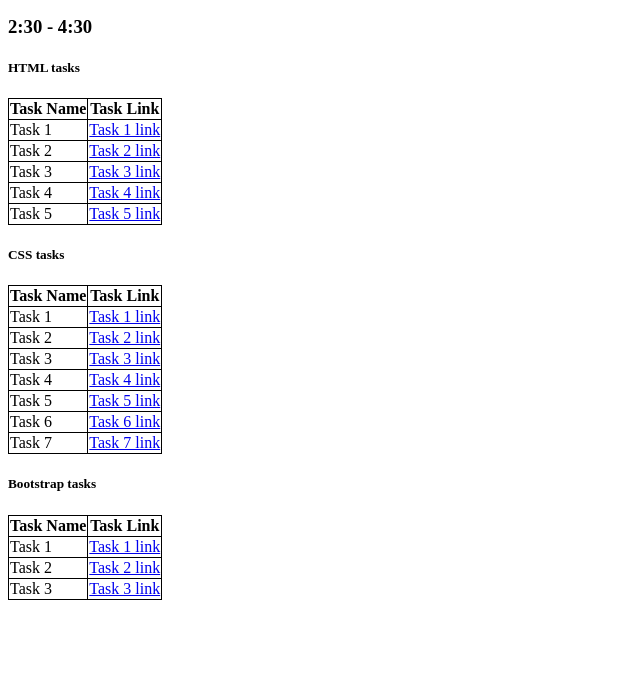
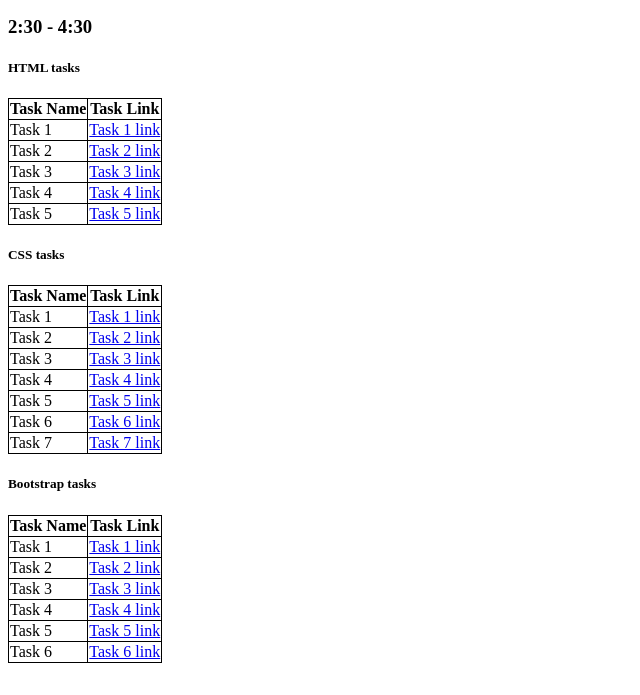
Before and after one commit to UditSharma04/VIT-Ethunus-MERN, a plain HTML site: page index.html in a window 1280 px wide. Shown: the part 105-800 px from the top of the page, without its empty margins (0-640 px from the left). Drawn offline with Linux system fonts and the light colour scheme.

Commit message:
Added table for bootstrap

```diff
--- a/index.html
+++ b/index.html
@@ -131,6 +131,24 @@
           <a href="./bootstraptasks/task3.html">Task 3 link</a>
         </td>
       </tr>
+      <tr>
+        <td>Task 4</td>
+        <td>
+          <a href="./bootstraptasks/task4.html">Task 4 link</a>
+        </td>
+      </tr>
+      <tr>
+        <td>Task 5</td>
+        <td>
+          <a href="./bootstraptasks/task5.html">Task 5 link</a>
+        </td>
+      </tr>
+      <tr>
+        <td>Task 6</td>
+        <td>
+          <a href="./bootstraptasks/task6.html">Task 6 link</a>
+        </td>
+      </tr>
     </table>
   </body>
 </html>
```
